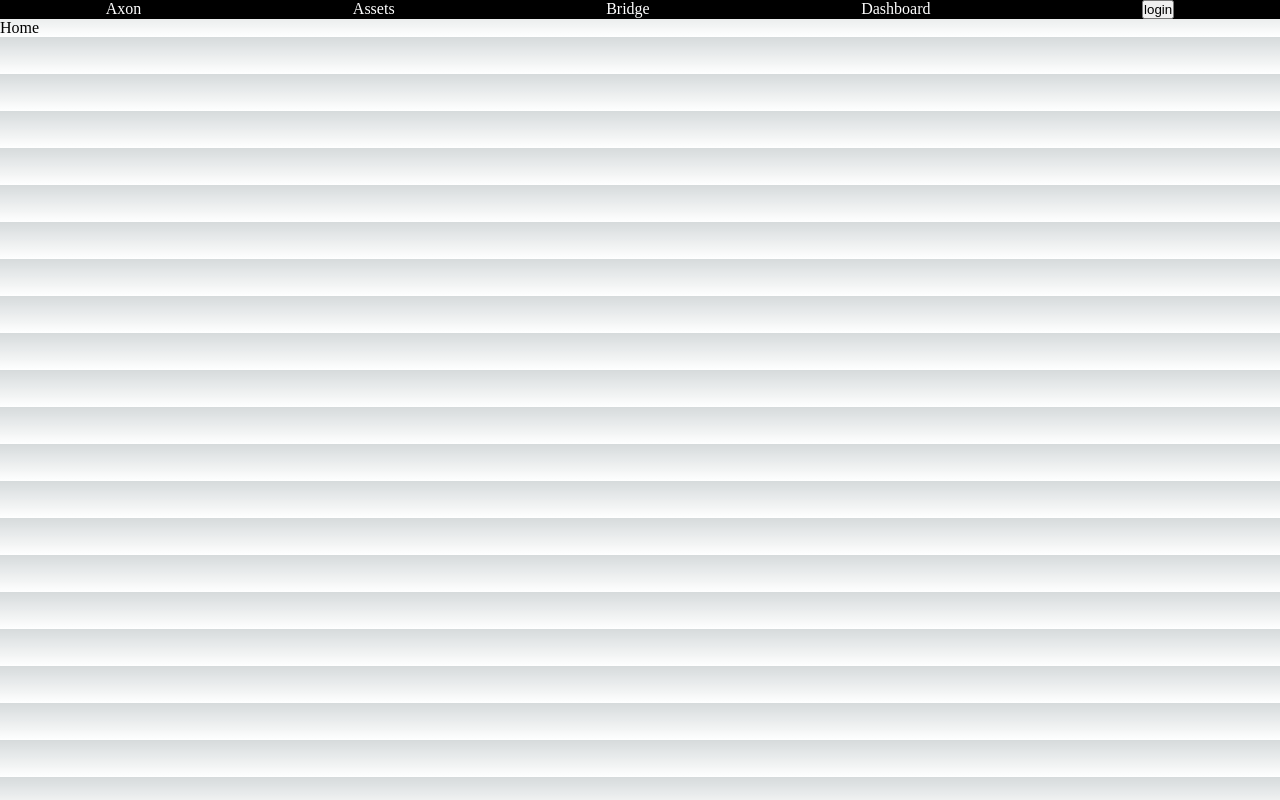
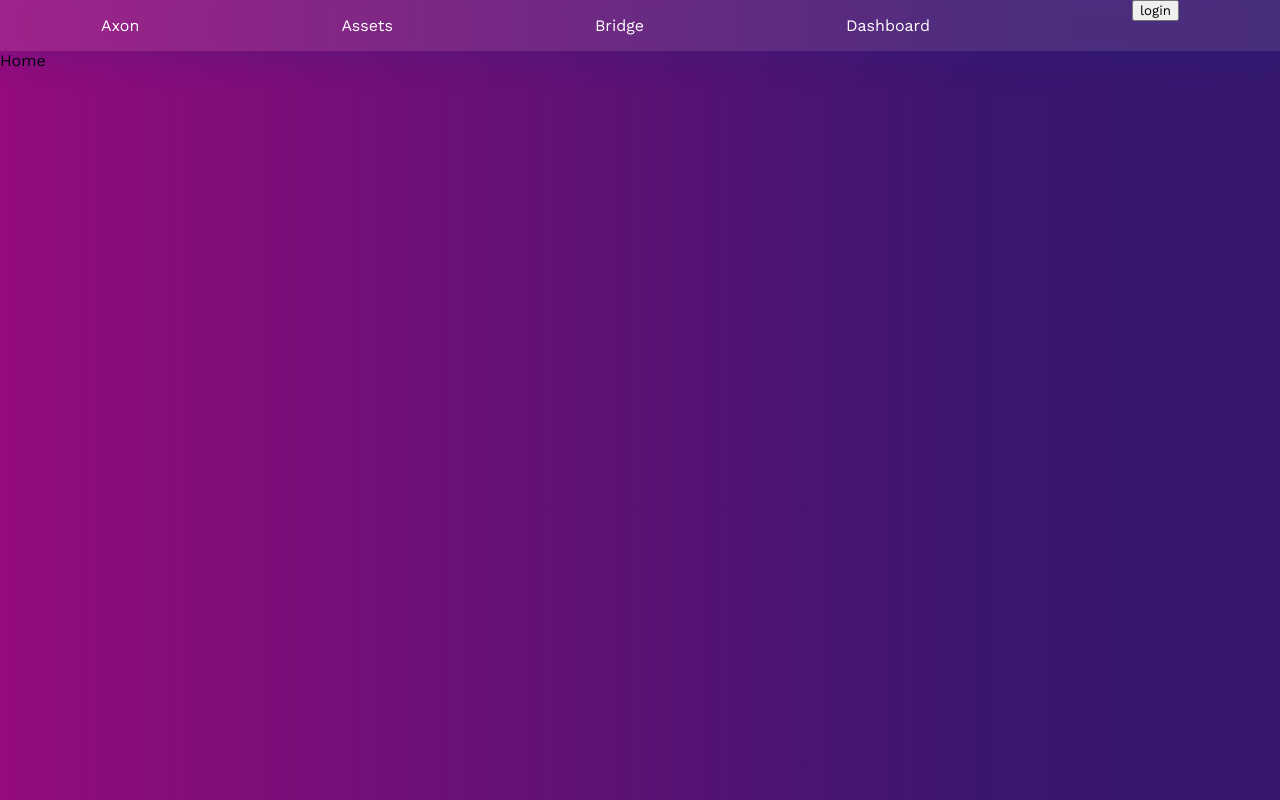
Before and after one commit to anshss/Axon, a Next.js app: page / in a window 1280 px wide. Built offline with nearby package versions, Linux system fonts and the light colour scheme.

Commit message:
basic styling added

```diff
--- a/components/Navbar.jsx
+++ b/components/Navbar.jsx
@@ -1,23 +1,16 @@
 import Link from "next/link";
 import Wallet from "./wallet";
+import styles from "../styles/Home.module.scss"
 
 export default function Navbar() {
 
-    const styles = {
-        container: {
-            backgroundColor: 'black',
-            color: 'white',
-            display: 'flex',
-            justifyContent: 'space-around'
-        },
-    };
 
     return (
-        <div style={styles.container}>
-            <Link href="/"><p>Axon</p></Link>
-            <Link href="/assets"><p>Assets</p></Link>
-            <Link href="/bridge"><p>Bridge</p></Link>
-            <Link href="/dashboard"><p>Dashboard</p></Link>
+        <div className={styles.navbar}>
+            <Link className={styles.link} href="/"><p >Axon</p></Link>
+            <Link className={styles.link} href="/assets"><p >Assets</p></Link>
+            <Link className={styles.link} href="/bridge"><p >Bridge</p></Link>
+            <Link className={styles.link} href="/dashboard"><p >Dashboard</p></Link>
             <Wallet />
         </div>
     )
--- a/package.json
+++ b/package.json
@@ -14,6 +14,7 @@
     "eslint-config-next": "13.3.0",
     "next": "13.3.0",
     "react": "18.2.0",
-    "react-dom": "18.2.0"
+    "react-dom": "18.2.0",
+    "sass": "^1.61.0"
   }
 }
--- a/pages/index.js
+++ b/pages/index.js
@@ -1,7 +1,5 @@
-import styles from '../styles/Home.module.css'
+import styles from "../styles/Home.module.scss";
 
 export default function Home() {
-  return (
-      <div>Home</div>
-  )
+  return <div className={styles.home}>Home</div>;
 }
--- a/styles/Home.module.css
+++ /dev/null
@@ -1,278 +0,0 @@
-.main {
-  display: flex;
-  flex-direction: column;
-  justify-content: space-between;
-  align-items: center;
-  padding: 6rem;
-  min-height: 100vh;
-}
-
-.description {
-  display: inherit;
-  justify-content: inherit;
-  align-items: inherit;
-  font-size: 0.85rem;
-  max-width: var(--max-width);
-  width: 100%;
-  z-index: 2;
-  font-family: var(--font-mono);
-}
-
-.description a {
-  display: flex;
-  justify-content: center;
-  align-items: center;
-  gap: 0.5rem;
-}
-
-.description p {
-  position: relative;
-  margin: 0;
-  padding: 1rem;
-  background-color: rgba(var(--callout-rgb), 0.5);
-  border: 1px solid rgba(var(--callout-border-rgb), 0.3);
-  border-radius: var(--border-radius);
-}
-
-.code {
-  font-weight: 700;
-  font-family: var(--font-mono);
-}
-
-.grid {
-  display: grid;
-  grid-template-columns: repeat(4, minmax(25%, auto));
-  width: var(--max-width);
-  max-width: 100%;
-}
-
-.card {
-  padding: 1rem 1.2rem;
-  border-radius: var(--border-radius);
-  background: rgba(var(--card-rgb), 0);
-  border: 1px solid rgba(var(--card-border-rgb), 0);
-  transition: background 200ms, border 200ms;
-}
-
-.card span {
-  display: inline-block;
-  transition: transform 200ms;
-}
-
-.card h2 {
-  font-weight: 600;
-  margin-bottom: 0.7rem;
-}
-
-.card p {
-  margin: 0;
-  opacity: 0.6;
-  font-size: 0.9rem;
-  line-height: 1.5;
-  max-width: 30ch;
-}
-
-.center {
-  display: flex;
-  justify-content: center;
-  align-items: center;
-  position: relative;
-  padding: 4rem 0;
-}
-
-.center::before {
-  background: var(--secondary-glow);
-  border-radius: 50%;
-  width: 480px;
-  height: 360px;
-  margin-left: -400px;
-}
-
-.center::after {
-  background: var(--primary-glow);
-  width: 240px;
-  height: 180px;
-  z-index: -1;
-}
-
-.center::before,
-.center::after {
-  content: '';
-  left: 50%;
-  position: absolute;
-  filter: blur(45px);
-  transform: translateZ(0);
-}
-
-.logo,
-.thirteen {
-  position: relative;
-}
-
-.thirteen {
-  display: flex;
-  justify-content: center;
-  align-items: center;
-  width: 75px;
-  height: 75px;
-  padding: 25px 10px;
-  margin-left: 16px;
-  transform: translateZ(0);
-  border-radius: var(--border-radius);
-  overflow: hidden;
-  box-shadow: 0px 2px 8px -1px #0000001a;
-}
-
-.thirteen::before,
-.thirteen::after {
-  content: '';
-  position: absolute;
-  z-index: -1;
-}
-
-/* Conic Gradient Animation */
-.thirteen::before {
-  animation: 6s rotate linear infinite;
-  width: 200%;
-  height: 200%;
-  background: var(--tile-border);
-}
-
-/* Inner Square */
-.thirteen::after {
-  inset: 0;
-  padding: 1px;
-  border-radius: var(--border-radius);
-  background: linear-gradient(
-    to bottom right,
-    rgba(var(--tile-start-rgb), 1),
-    rgba(var(--tile-end-rgb), 1)
-  );
-  background-clip: content-box;
-}
-
-/* Enable hover only on non-touch devices */
-@media (hover: hover) and (pointer: fine) {
-  .card:hover {
-    background: rgba(var(--card-rgb), 0.1);
-    border: 1px solid rgba(var(--card-border-rgb), 0.15);
-  }
-
-  .card:hover span {
-    transform: translateX(4px);
-  }
-}
-
-@media (prefers-reduced-motion) {
-  .thirteen::before {
-    animation: none;
-  }
-
-  .card:hover span {
-    transform: none;
-  }
-}
-
-/* Mobile */
-@media (max-width: 700px) {
-  .content {
-    padding: 4rem;
-  }
-
-  .grid {
-    grid-template-columns: 1fr;
-    margin-bottom: 120px;
-    max-width: 320px;
-    text-align: center;
-  }
-
-  .card {
-    padding: 1rem 2.5rem;
-  }
-
-  .card h2 {
-    margin-bottom: 0.5rem;
-  }
-
-  .center {
-    padding: 8rem 0 6rem;
-  }
-
-  .center::before {
-    transform: none;
-    height: 300px;
-  }
-
-  .description {
-    font-size: 0.8rem;
-  }
-
-  .description a {
-    padding: 1rem;
-  }
-
-  .description p,
-  .description div {
-    display: flex;
-    justify-content: center;
-    position: fixed;
-    width: 100%;
-  }
-
-  .description p {
-    align-items: center;
-    inset: 0 0 auto;
-    padding: 2rem 1rem 1.4rem;
-    border-radius: 0;
-    border: none;
-    border-bottom: 1px solid rgba(var(--callout-border-rgb), 0.25);
-    background: linear-gradient(
-      to bottom,
-      rgba(var(--background-start-rgb), 1),
-      rgba(var(--callout-rgb), 0.5)
-    );
-    background-clip: padding-box;
-    backdrop-filter: blur(24px);
-  }
-
-  .description div {
-    align-items: flex-end;
-    pointer-events: none;
-    inset: auto 0 0;
-    padding: 2rem;
-    height: 200px;
-    background: linear-gradient(
-      to bottom,
-      transparent 0%,
-      rgb(var(--background-end-rgb)) 40%
-    );
-    z-index: 1;
-  }
-}
-
-/* Tablet and Smaller Desktop */
-@media (min-width: 701px) and (max-width: 1120px) {
-  .grid {
-    grid-template-columns: repeat(2, 50%);
-  }
-}
-
-@media (prefers-color-scheme: dark) {
-  .vercelLogo {
-    filter: invert(1);
-  }
-
-  .logo,
-  .thirteen img {
-    filter: invert(1) drop-shadow(0 0 0.3rem #ffffff70);
-  }
-}
-
-@keyframes rotate {
-  from {
-    transform: rotate(360deg);
-  }
-  to {
-    transform: rotate(0deg);
-  }
-}
--- /dev/null
+++ b/styles/Home.module.scss
@@ -0,0 +1,18 @@
+@import url('https://fonts.googleapis.com/css2?family=Staatliches&family=Work+Sans:wght@300;400;600&display=swap');
+
+$font-main: 'Work Sans', sans-serif;
+$font-style: 'Staatliches', cursive;
+.navbar{
+  display: flex;
+  flex-direction: row;
+  justify-content: space-around;
+  background: rgba( 255, 255, 255, 0.10 );
+  box-shadow: 0 8px 32px 0 rgba( 31, 38, 135, 0.2 );
+  backdrop-filter: blur( 4px );
+  -webkit-backdrop-filter: blur( 4px );
+
+  .link{
+    text-decoration: none;
+    color: white;
+  }
+}
--- a/styles/globals.css
+++ b/styles/globals.css
@@ -1,107 +1,11 @@
-:root {
-  --max-width: 1100px;
-  --border-radius: 12px;
-  --font-mono: ui-monospace, Menlo, Monaco, 'Cascadia Mono', 'Segoe UI Mono',
-    'Roboto Mono', 'Oxygen Mono', 'Ubuntu Monospace', 'Source Code Pro',
-    'Fira Mono', 'Droid Sans Mono', 'Courier New', monospace;
+body{
 
-  --foreground-rgb: 0, 0, 0;
-  --background-start-rgb: 214, 219, 220;
-  --background-end-rgb: 255, 255, 255;
-
-  --primary-glow: conic-gradient(
-    from 180deg at 50% 50%,
-    #16abff33 0deg,
-    #0885ff33 55deg,
-    #54d6ff33 120deg,
-    #0071ff33 160deg,
-    transparent 360deg
-  );
-  --secondary-glow: radial-gradient(
-    rgba(255, 255, 255, 1),
-    rgba(255, 255, 255, 0)
-  );
-
-  --tile-start-rgb: 239, 245, 249;
-  --tile-end-rgb: 228, 232, 233;
-  --tile-border: conic-gradient(
-    #00000080,
-    #00000040,
-    #00000030,
-    #00000020,
-    #00000010,
-    #00000010,
-    #00000080
-  );
-
-  --callout-rgb: 238, 240, 241;
-  --callout-border-rgb: 172, 175, 176;
-  --card-rgb: 180, 185, 188;
-  --card-border-rgb: 131, 134, 135;
+  margin: auto;
+	width: 100%;
+	height: 100vh;
+	overflow: auto;
+  background: linear-gradient(90deg, rgba(148, 11, 125, 1.00) 0.0%, rgba(58, 22, 112, 1.00) 77.3%, rgba(53, 23, 111, 1.00) 100.0%);
 }
-
-@media (prefers-color-scheme: dark) {
-  :root {
-    --foreground-rgb: 255, 255, 255;
-    --background-start-rgb: 0, 0, 0;
-    --background-end-rgb: 0, 0, 0;
-
-    --primary-glow: radial-gradient(rgba(1, 65, 255, 0.4), rgba(1, 65, 255, 0));
-    --secondary-glow: linear-gradient(
-      to bottom right,
-      rgba(1, 65, 255, 0),
-      rgba(1, 65, 255, 0),
-      rgba(1, 65, 255, 0.3)
-    );
-
-    --tile-start-rgb: 2, 13, 46;
-    --tile-end-rgb: 2, 5, 19;
-    --tile-border: conic-gradient(
-      #ffffff80,
-      #ffffff40,
-      #ffffff30,
-      #ffffff20,
-      #ffffff10,
-      #ffffff10,
-      #ffffff80
-    );
-
-    --callout-rgb: 20, 20, 20;
-    --callout-border-rgb: 108, 108, 108;
-    --card-rgb: 100, 100, 100;
-    --card-border-rgb: 200, 200, 200;
-  }
+*{
+  font-family: 'Work Sans', sans-serif;
 }
-
-* {
-  box-sizing: border-box;
-  padding: 0;
-  margin: 0;
-}
-
-html,
-body {
-  max-width: 100vw;
-  overflow-x: hidden;
-}
-
-body {
-  color: rgb(var(--foreground-rgb));
-  background: linear-gradient(
-      to bottom,
-      transparent,
-      rgb(var(--background-end-rgb))
-    )
-    rgb(var(--background-start-rgb));
-}
-
-a {
-  color: inherit;
-  text-decoration: none;
-}
-
-@media (prefers-color-scheme: dark) {
-  html {
-    color-scheme: dark;
-  }
-}
```
Also changed, not shown: 1 other file (tests, documents, lock files or other folders).
